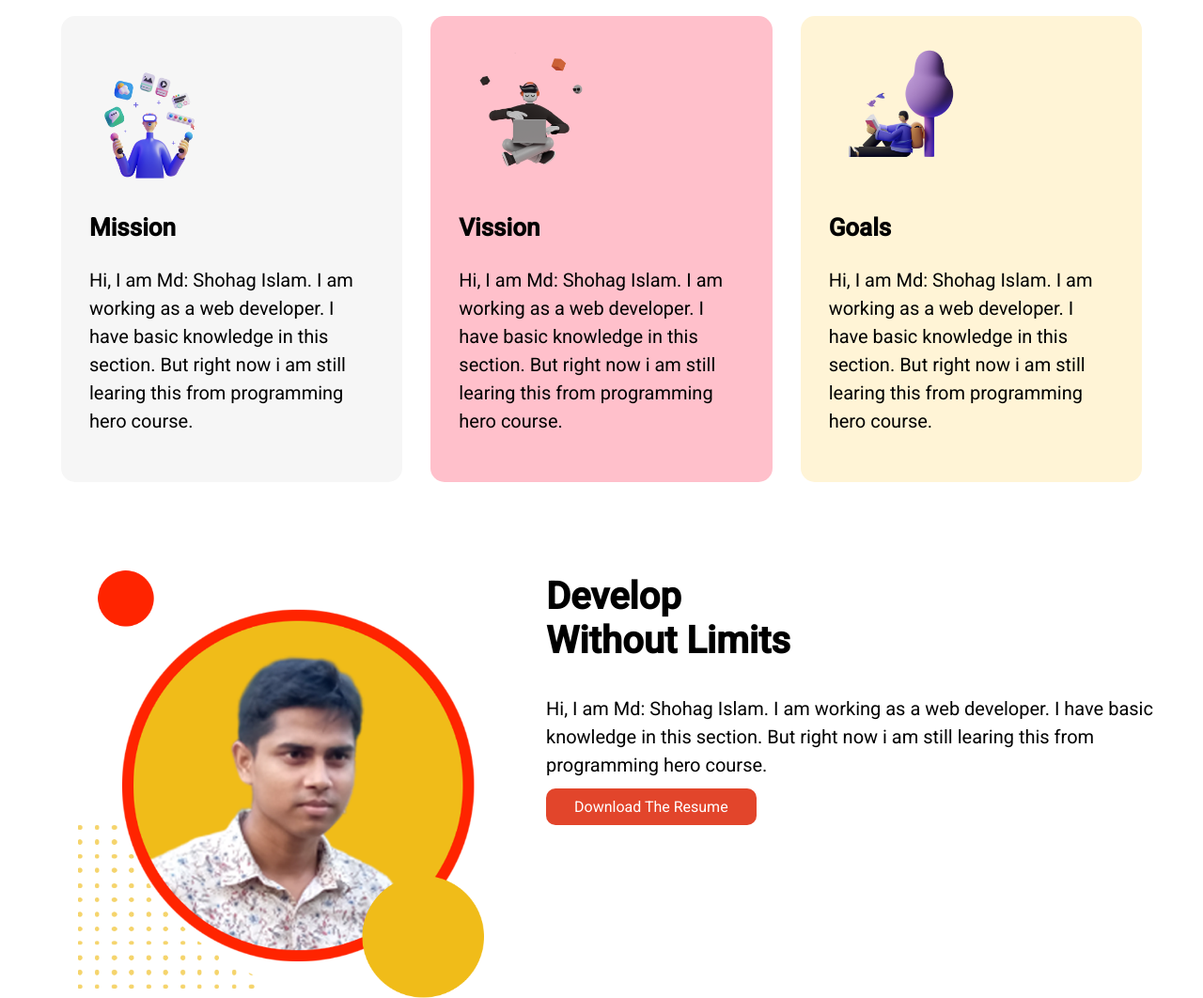
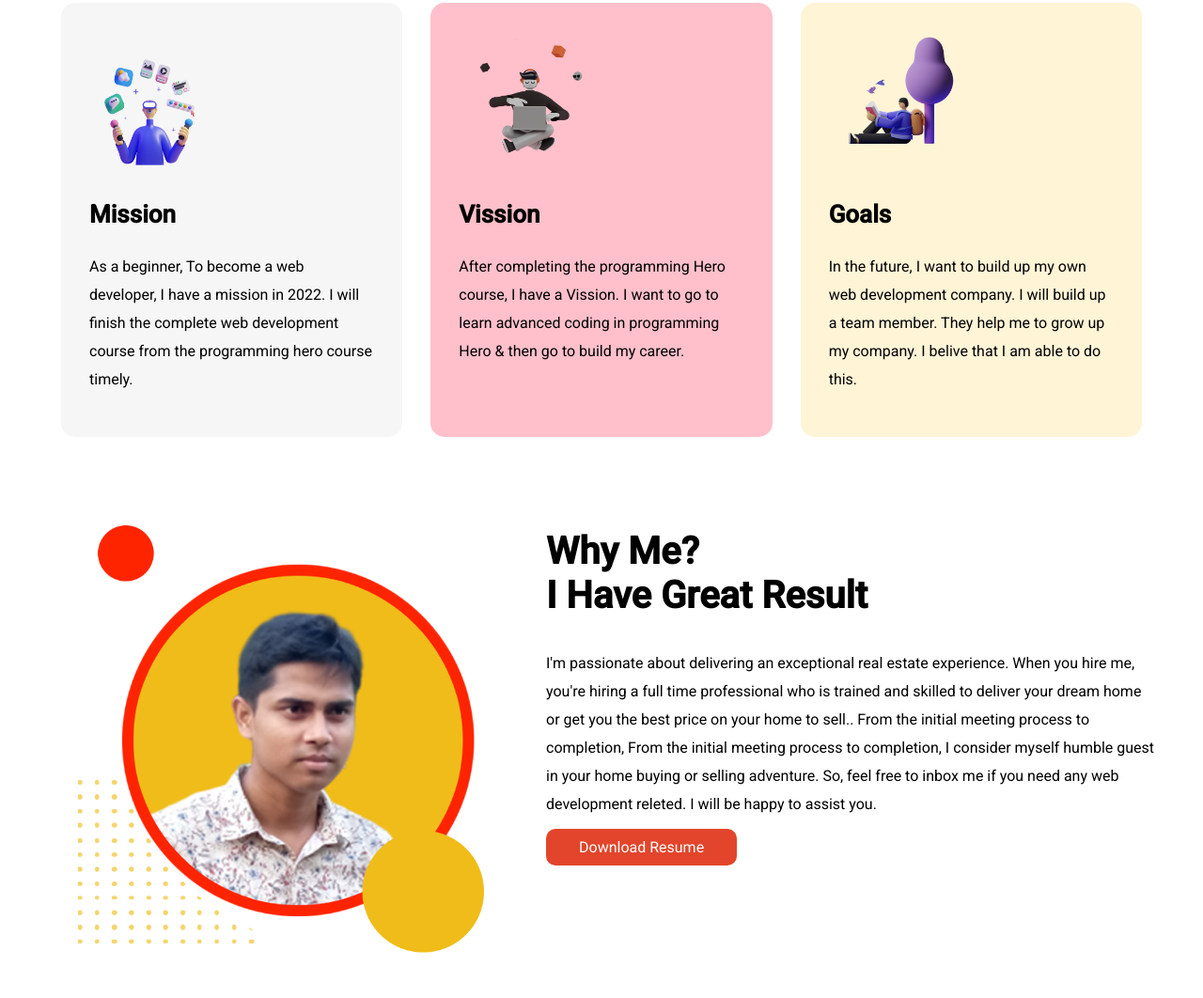
Before and after one commit to shohagislambd/first-assignment, a plain HTML site: page index.html in a window 1280 px wide. Shown: the part 786-1848 px from the top of the page at 94% size. Drawn offline with Linux system fonts and the light colour scheme.

Commit message:
add all update text

```diff
--- a/index.html
+++ b/index.html
@@ -12,6 +12,7 @@
     <link rel="stylesheet" href="style.css">
 </head>
 <body>
+    <!--About Me Area Start-->
     <section id="about-area">
         <div class="about-text half-width">
             <div class="about-heading">
@@ -19,55 +20,69 @@
                     <span class="name-color">Web Developer</span>
                 </h1>
             </div>
-            <p>Hi, I am Md: Shohag Islam. I am working as a web developer. I have basic knowledge in this section. But right now i am still learing this from programming hero course day by day. Hopefully I will finish this course with this timeframe.Hi, I am Md: Shohag Islam. I am working as a web developer. I have basic knowledge in this section. But right now i am still learing this from programming hero course day by day. Hopefully I will finish this course with this timeframe.Hi, I am Md: Shohag Islam. I am working as a web developer. I have basic knowledge in this section. But right now i am still learing this from programming hero course day by day.</p>
-            <a target="_blank" class="learn-more-btn" href="https://shohagislam.com/">Learn More</a>
+            <p>Hi, I am Shohag Islam from Bangladesh and working in web design & development sector. I have more than three years of experience in this sector in creating a modern and responsive website with SEO. I have to gather advanced knowledge of HTML and CSS(with valid and semantic markup and coding-edge html5 and css3 features) and also good knowledge of javascript, jQuery, bootstrap and basic knowledge of PHP. But right now, I am still learning this topic from the programming hero course day by day. Hopefully, I will finish this course timely. Our instructors help us to develop our skills in this sector. I am so excited to finish this course effectively.</p>
+            <div class="learn-more">
+                <a target="_blank" class="learn-more-btn" href="https://shohagislam.com/">Learn More</a>
+            </div>
             <p>Also Scroll down to explore more about me</p>
         </div>
         <div class="about-img half-width">
             <img src="images/shohag-islam.png" alt="">
         </div>
     </section>
+    <!--About Me Area End-->
+
+    <!--About My Mission start-->
     <section id="about-my-mission">
         <h2>About My Mission in <span class="mission-date">2025</span></h2>
         <div class="mission-text-area">
             <div class="mission-box mission-gray-box">
                 <img src="images/illustrator-1.png" alt="">
                 <h3>Mission</h3>
-                <p>Hi, I am Md: Shohag Islam. I am working as a web developer. I have basic knowledge in this section. But right now i am still learing this from programming hero course.</p>
+                <p>As a beginner, To become a web developer, I have a mission in 2022. I will finish the complete web development course from the programming hero course timely.</p>
             </div>
             <div class="mission-box mission-pink-box">
                 <img src="images/illustrator-2.png" alt="">
                 <h3>Vission</h3>
-                <p>Hi, I am Md: Shohag Islam. I am working as a web developer. I have basic knowledge in this section. But right now i am still learing this from programming hero course.</p>
+                <p>After completing the programming Hero course, I have a Vission. I want to go to learn advanced coding in programming Hero & then go to build my career.</p>
             </div>
             <div class="mission-box mission-yellow-box">
                 <img src="images/illustrator-3.png" alt="">
                 <h3>Goals</h3>
-                <p>Hi, I am Md: Shohag Islam. I am working as a web developer. I have basic knowledge in this section. But right now i am still learing this from programming hero course.</p>
+                <p>In the future, I want to build up my own web development company. I will build up a team member. They help me to grow up my company. I belive that I am able to do this.</p>
             </div>
         </div>
     </section>
+    <!--About My Mission End-->
 
+    <!-- Why Choose me Start-->
     <section id="development-area">
         <div class="development-image">
             <img src="images/md-shohag-islam.png" alt="">
         </div>
         <div class="development-text">
-            <h2>Develop <br> Without Limits</h2>
-            <p>Hi, I am Md: Shohag Islam. I am working as a web developer. I have basic knowledge in this section. But right now i am still learing this from programming hero course.</p>
-            <a target="_blank" class="learn-more-btn" href="https://shohagislam.com/">Download The Resume</a>
+            <h2>Why Me?<br> I Have Great Result</h2>
+            <p>I'm passionate about delivering an exceptional real estate experience. When you hire me, you're hiring a full time professional who is trained and skilled to deliver your dream home or get you the best price on your home to sell.. From the initial meeting process to completion, From the initial meeting process to completion, I consider myself humble guest in your home buying or selling adventure. So, feel free to inbox me if you need any web development releted. I will be happy to assist you.</p>
+            <div class="learn-more">
+                <a target="_blank" class="learn-more-btn" href="https://shohagislam.com/">Download Resume</a>
+            </div>
         </div>
     </section>
     <section id="development-area">
         <div class="development-text">
-            <h2>Know our<br> Global Community</h2>
-            <p>Hi, I am Md: Shohag Islam. I am working as a web developer. I have basic knowledge in this section. But right now i am still learing this from programming hero course.</p>
-            <a target="_blank" class="learn-more-btn" href="https://shohagislam.com/">Read More</a>
+            <h2>Why Hire Me?<br> You Should Hire Me Because:</h2>
+            <p>I understand fully the importance of transparency in Web Development service in Bangladesh. I will keep your organization up to date and informed about every single aspect in the form of reports, meetings or telephonic conversations. I am always provided quality work for my clients. I am always try to satisfied my clients. Because quality is my main priority not quantity. I have a thorough Understanding of all Web levels clearly. My focus is on getting your Company Results, rather than just Web Development. I always keep myself up to date with the latest google ranking algorithm updates. Google usually updates its search algorithms several times in a day and as an web development expert, I’m always on a lookout for these updates and changes so that I am armed and prepared to adjust my web strategies accordingly.</p>
+            <div class="learn-more">
+                <a target="_blank" class="learn-more-btn" href="https://shohagislam.com/">Read More</a>
+            </div>
         </div>
         <div class="development-image">
             <img src="images/shohag-islam.png" alt="">
         </div>
     </section>
+    <!-- Why Choose Me End-->
+
+    <!-- Services Area Start-->
     <section id="services-area">
         <div class="service-heading">
             <h2>My <span>Services</span> </h2>
@@ -76,20 +91,23 @@
             <div class="single-service web-design">
                 <img src="images/web-design.png" alt="">
                 <h3>Web Design</h3>
-                <p>Web design encompasses many different skills and disciplines in the production and maintenance of websites.The different areas of web design include web graphic design; interface design; including standardised code and proprietary software; user experience.</p>
+                <p>Currently, I am providing a web design service. I am working as a web developer in Fiverr International Market Place since 2019. If you need a web development service feel free to call me at any time. I am always here happy to assist you.</p>
             </div>
             <div class="single-service web-development">
                 <img src="images/coding.png" alt="">
                 <h3>Web Development</h3>
-                <p>Web development is the work involved in developing a website for the Internet or an intranet. Web development can range from developing a simple single static page of plain text to complex web-based internet applications, electronic businesses.</p>
+                <p> I am a professional Squarespace CMS Developer. If you want to develop to create any business, portfolio or eCommerce website then just inbox me. I am here to help you. If you provide me best requirements then I will give you my best services.</p>
             </div>
             <div class="single-service seo">
                 <img src="images/seo.png" alt="">
                 <h3>Search Engine optimization</h3>
-                <p>Welcome to the website of the Organic SEO expert in Bangladesh. I am Shohag, Professional digital marketer and SEO specialist in Bangladesh with certification by Moz, Google Analytics & Google Ads fundamentals. I am working as an SEO Expert in Bangladesh</p>
+                <p>As a professional,I am specialized in white hat SEO techniques. I’m a master of keyword research, link-building, on-page and off-page optimization, content writting, Google Search Console & Analytics and advanced SEO strategies. I can help to catch your dream.</p>
             </div>
         </div>
     </section>
+    <!-- Services Area Start-->
+
+    <!--Footer Area Start-->
     <footer>
         <div class="footer-top">
             <h3>
@@ -100,5 +118,6 @@
             <p>Copyright © 2022 Shohag Islam | All Right Reserved</p>
         </div>
     </footer>
+    <!--Footer Area End-->
 </body>
 </html>
--- a/style.css
+++ b/style.css
@@ -15,7 +15,7 @@ h3{
     font-size:26px;
 }
 p{
-    font-size: 20px;
+    font-size: 16px;
     line-height: 30px;
 }
 .name-color{
@@ -30,12 +30,19 @@ p{
 .about-img img{
     width:100%;
 }
-.learn-more-btn{
-    text-decoration:none;
-    background-color:#E2452B;
-    color:#fff;
-    padding:10px 30px;
-    border-radius:10px;
+.border-left{
+    border-left: 3px solid #E2452B;
+}
+.learn-more {
+    padding: 5px 0px;
+}
+.learn-more-btn {
+    text-decoration: none;
+    background-color: #E2452B;
+    color: #fff;
+    padding: 10px 35px;
+    border-radius: 10px;
+    font-size: 16px;
 }
 .mission-date{
     color:#F0BC19;
```
